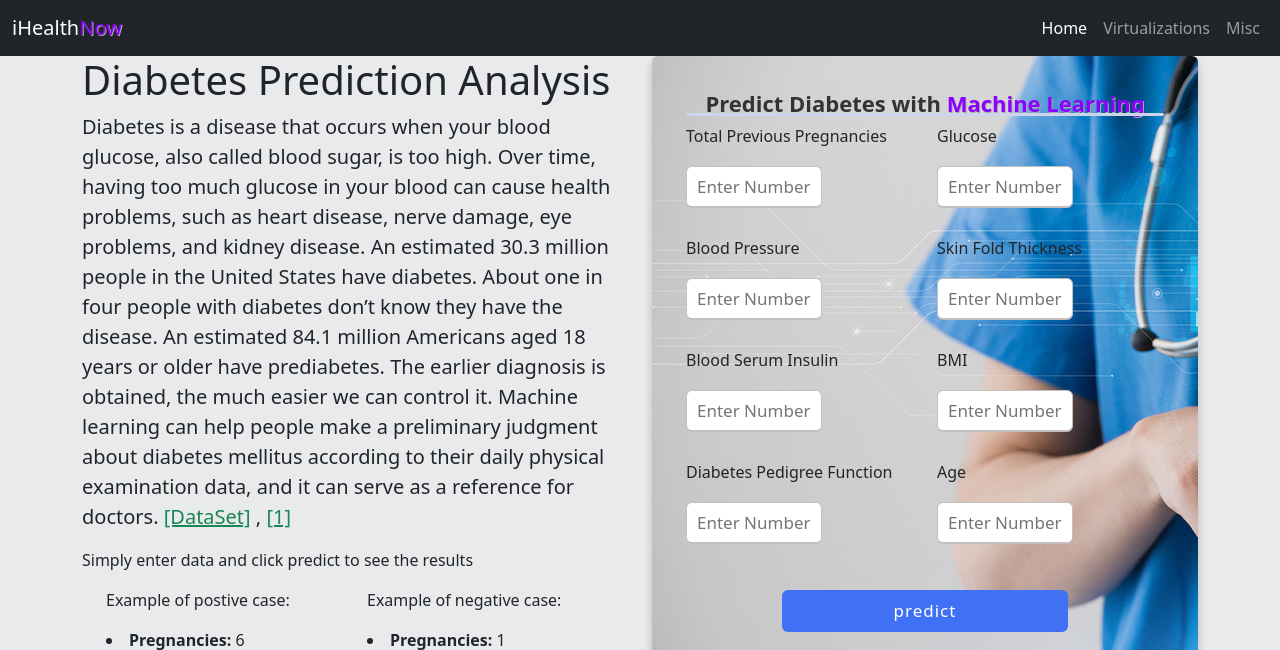
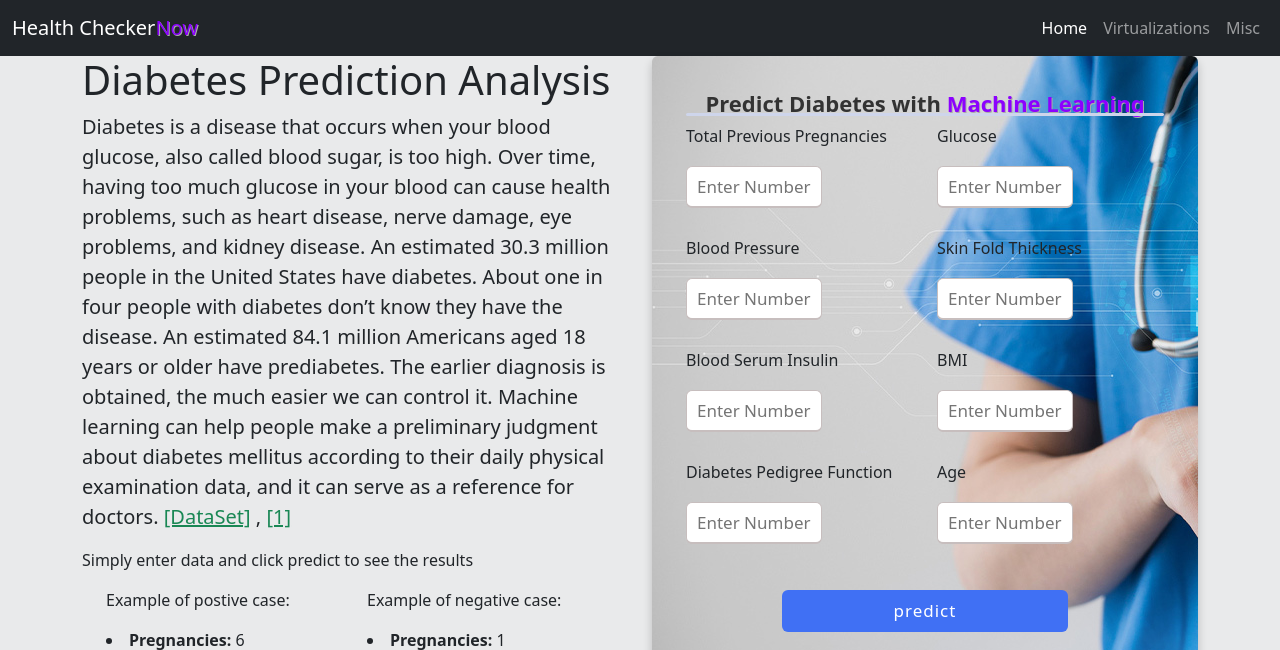
Before and after one commit to ZCodes101/Machine-Learning-Diabetes-Prediction, a Flask app: page / in a window 1280 px wide. Shown: the top 650 px of the page. Run offline with Flask 3, Linux system fonts and the light colour scheme; parts of the project's set-up code (start-up, migrations or seed data) failed here and were passed over.

Commit message:
Update index.html

```diff
--- a/templates/index.html
+++ b/templates/index.html
@@ -19,7 +19,7 @@
 
 	<nav class="navbar navbar-expand-lg navbar-dark bg-dark">
 		<div class="container-fluid">
-			<a href="#" class="navbar-brand">iHealth<span>Now</span></a>
+			<a href="#" class="navbar-brand">Health Checker<span>Now</span></a>
 			<button type="button" class="navbar-toggler" data-bs-toggle="collapse" data-bs-target="#navbarCollapse">
 				<span class="navbar-toggler-icon"></span>
 			</button>
```
